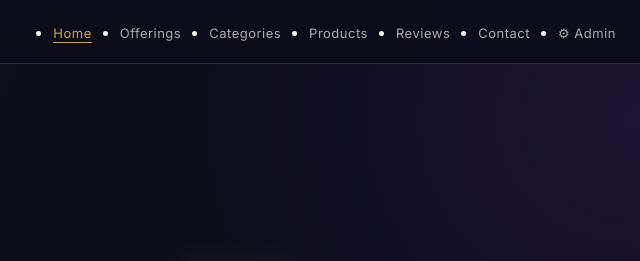
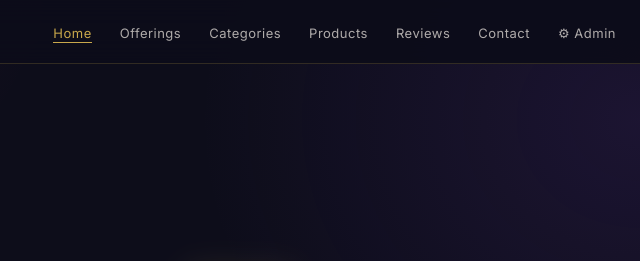
Before and after one commit to Sendiv-Tech/mk_gift_shop, a plain HTML site: page index.html in a window 1280 px wide. Shown: the top 261 px of the page, 640-1280 px from the left. Drawn offline with nearby package versions, Linux system fonts and the light colour scheme; a web font is replaced by a local one.

Commit message:
Add list-style to nav-links class

```diff
--- a/styles.css
+++ b/styles.css
@@ -109,7 +109,7 @@ nav.scrolled { height: 56px; background: rgba(9,9,18,0.97); }
 }
 .nav-logo span { color: var(--text-secondary); font-size: 13px; font-weight: 300; letter-spacing: 1px; }
 
-.nav-links { display: flex; align-items: center; gap: 28px; }
+.nav-links { display: flex; align-items: center; gap: 28px; list-style: none; }
 .nav-links a {
   color: var(--text-secondary); font-size: 13px; letter-spacing: 0.5px;
   text-decoration: none; transition: var(--transition); position: relative; padding-bottom: 2px;
```
